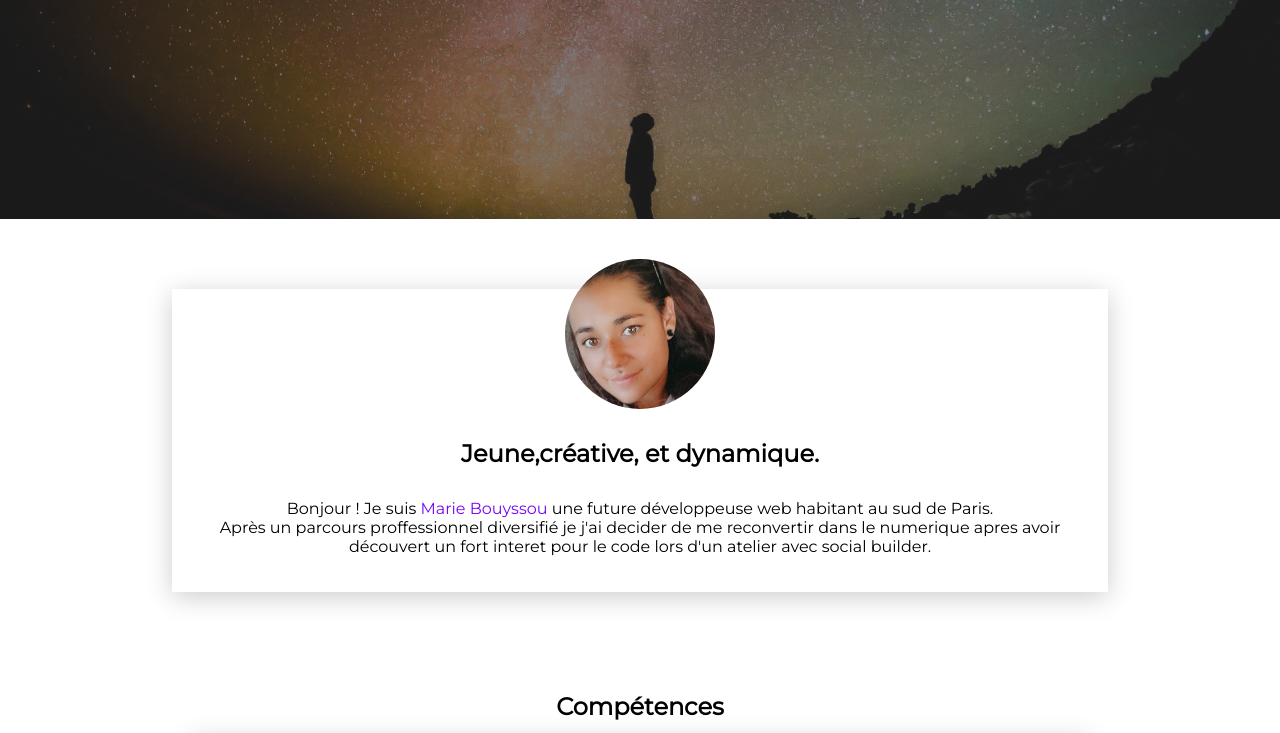
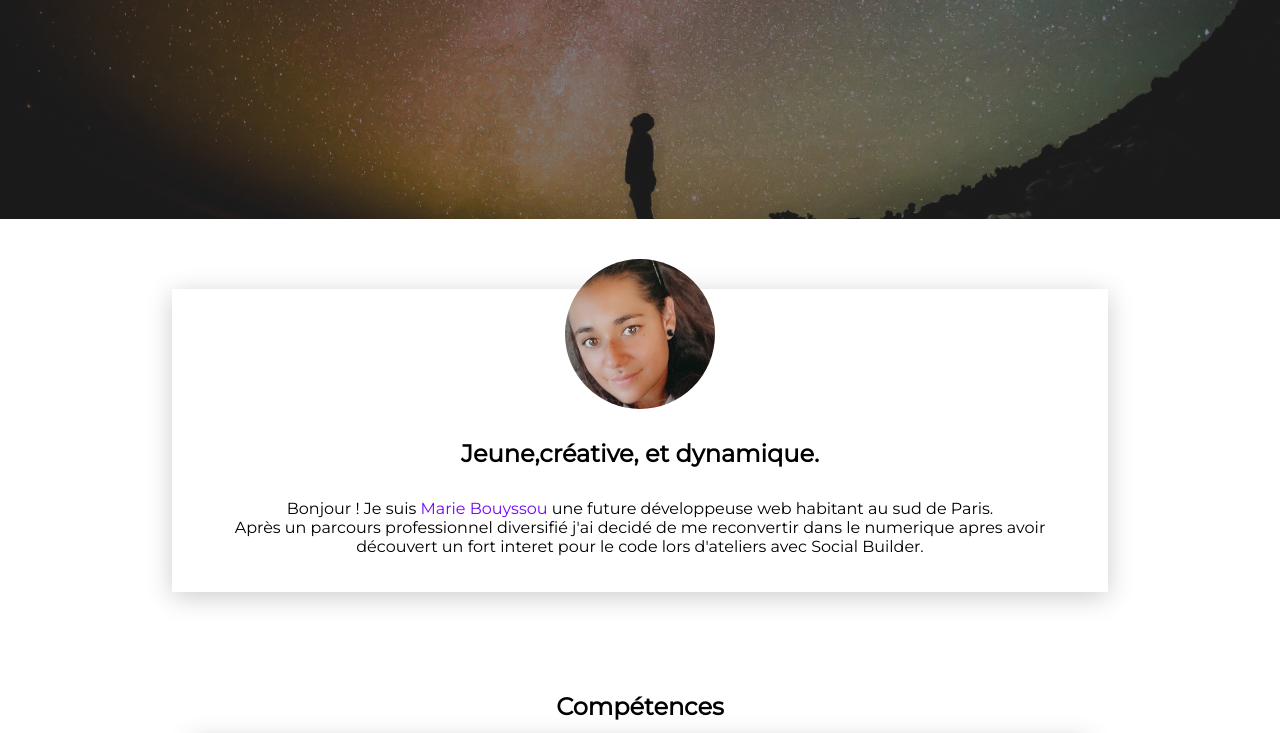
Before and after one commit to marieprincecc/Marie-Bouyssou, a website: page index.html in a window 1280 px wide. Shown: the part 331-1064 px from the top of the page. Drawn offline with Linux system fonts and the light colour scheme.

Commit message:
correction

```diff
--- a/index.html
+++ b/index.html
@@ -20,7 +20,7 @@
       <h2>Jeune,créative, et dynamique.</h2>
       <p>
           Bonjour ! Je suis   <a href="https://www.linkedin.com/in/marie-bouyssou-52764a200" target="_blank">Marie Bouyssou</a> une future développeuse web habitant au sud de Paris.<br />
-  Après un parcours proffessionnel diversifié je j'ai decider de me reconvertir dans le numerique apres avoir découvert un fort interet pour le code lors d'un atelier avec social builder.
+  Après un parcours professionnel diversifié j'ai decidé de me reconvertir dans le numerique apres avoir découvert un fort interet pour le code lors d'ateliers avec Social Builder.
       </p>
     </section>
     <section class="skills">
```
